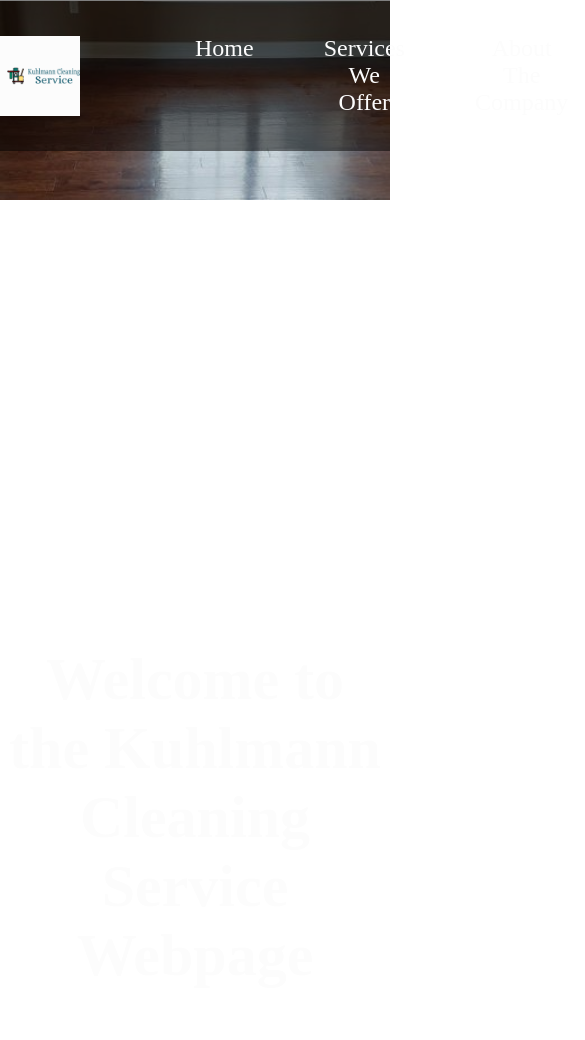
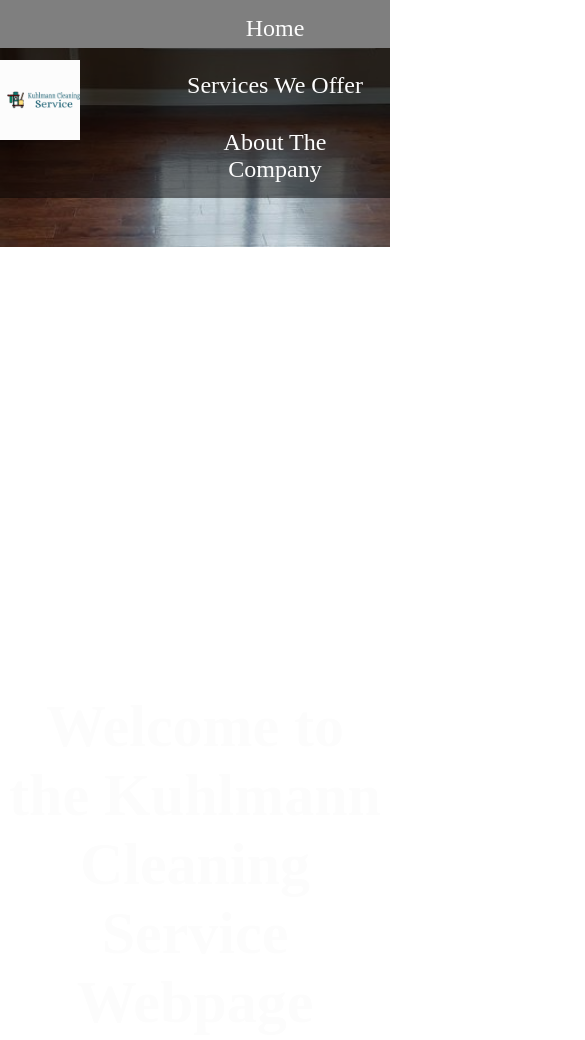
Before and after one commit to arikuhl1999/personal-site, a plain HTML site: page index.html in a window 390 px wide. Shown: the top 1040 px of the page, 585 px wide, since content can reach past the window. Drawn offline with Linux system fonts and the light colour scheme.

Commit message:
Added some media

```diff
--- a/stylehome/home.css
+++ b/stylehome/home.css
@@ -145,3 +145,15 @@ footer img{
     width: 50px;
     padding-top: 15px;
 }
+
+@media screen and (max-width: 900px) {
+    /* #top-image, */
+
+    nav, footer {
+        flex-direction: column;
+    }
+    nav a {
+        display: block;
+        padding: 15px;
+    }
+}
```
